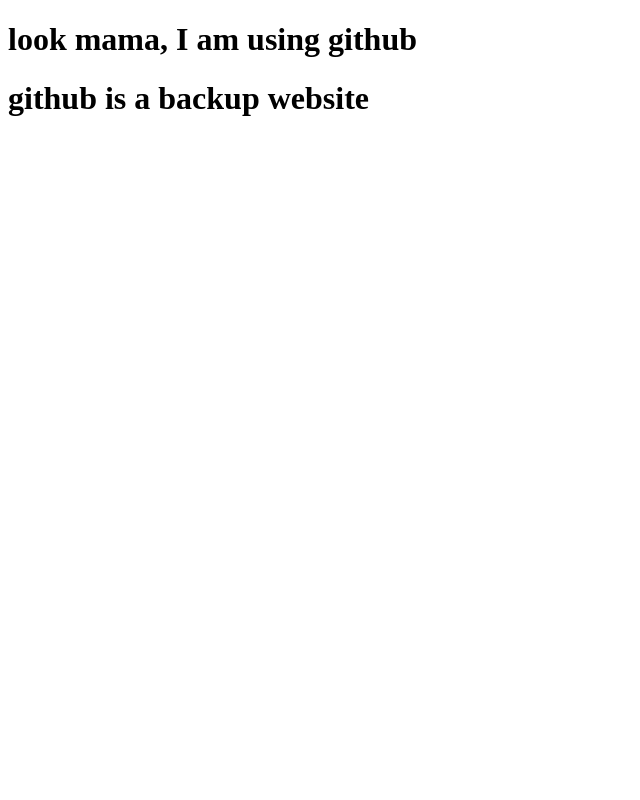
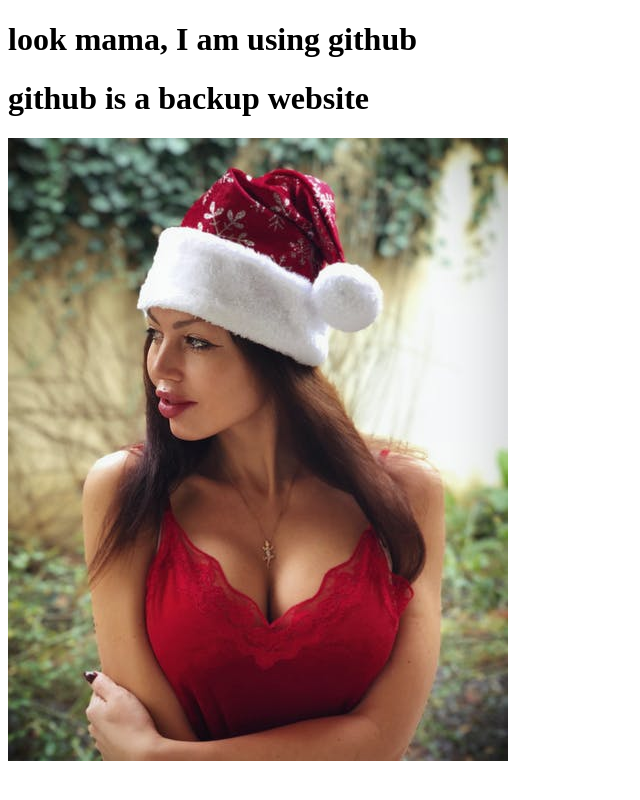
Before and after one commit to Anthony40134480/my-first-website, a plain HTML site: page index.html in a window 1280 px wide. Shown: the whole page, without its empty margins (0-640 px from the left). Drawn offline with Linux system fonts and the light colour scheme.

Commit message:
sexy bitch

```diff
--- a/index.html
+++ b/index.html
@@ -9,5 +9,6 @@
 <body>
     <h1>look mama, I am using github</h1>
     <h1>github is a backup website</h1>
+    <img src="sexy.jpeg" alt="">
 </body>
 </html>
```
Also changed, not shown: sexy.jpeg (added).
